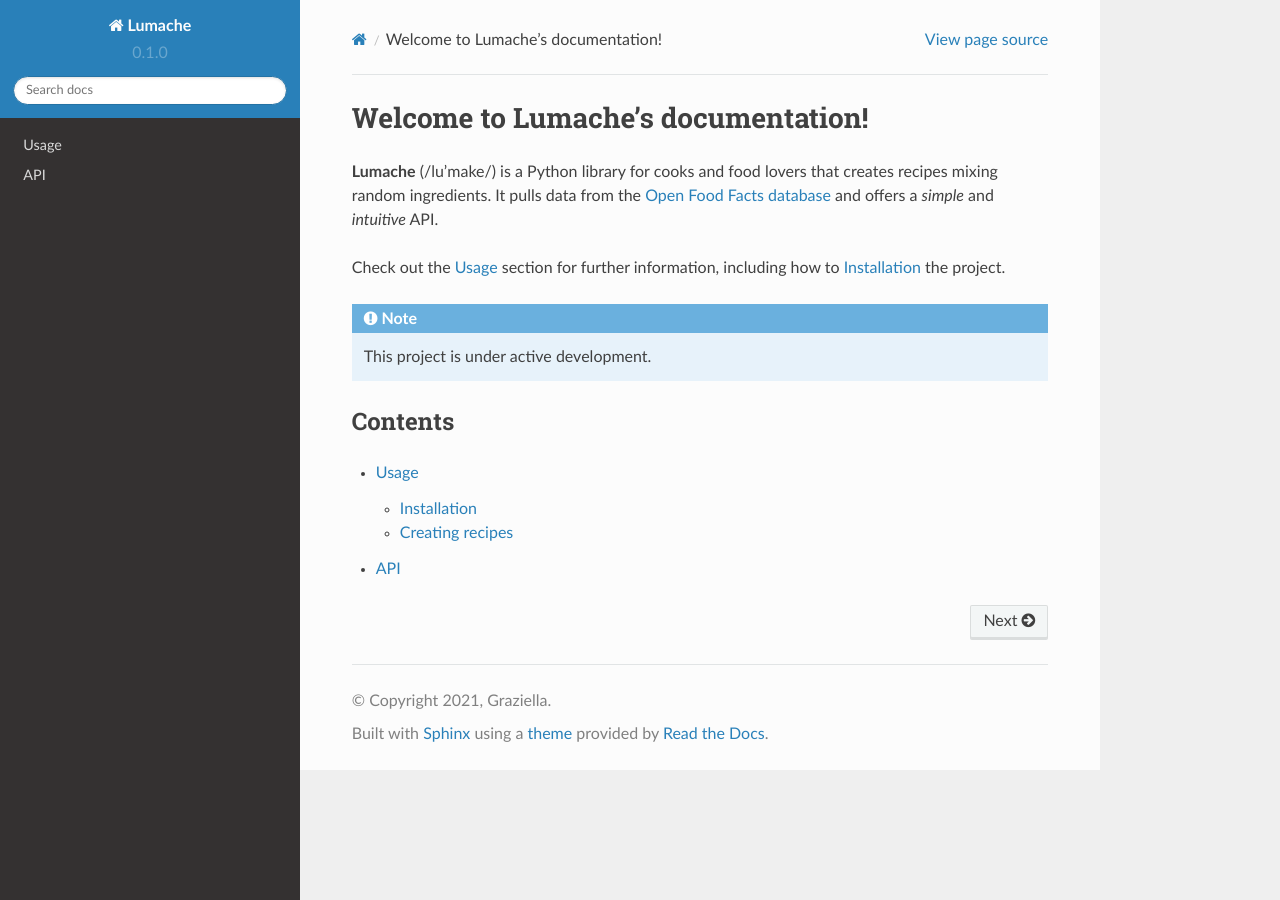
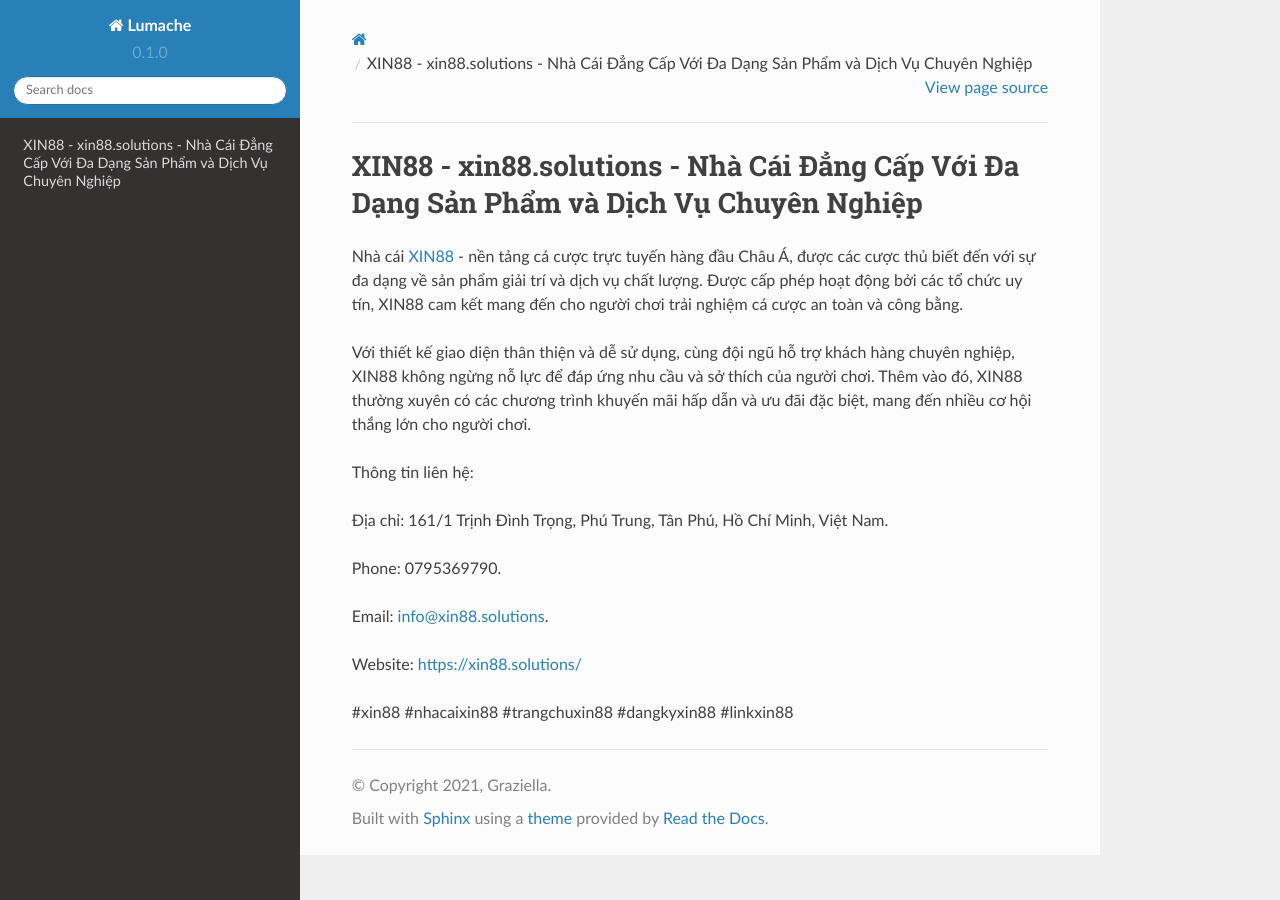
Before and after one commit to morriscraig2868/xin88solutions, a Sphinx documentation site: the page built from docs/source/index.rst, in a window 1280 px wide. Built offline with Sphinx 7.4.7 and the Read the Docs theme 2.0.0, drawn with Linux system fonts in a browser that asks for light colours.

Commit message:
Update index.rst

```diff
--- a/docs/source/index.rst
+++ b/docs/source/index.rst
@@ -1,22 +1,18 @@
-Welcome to Lumache's documentation!
+XIN88 - xin88.solutions - Nhà Cái Đẳng Cấp Với Đa Dạng Sản Phẩm và Dịch Vụ Chuyên Nghiệp
 ===================================
 
-**Lumache** (/lu'make/) is a Python library for cooks and food lovers
-that creates recipes mixing random ingredients.
-It pulls data from the `Open Food Facts database <https://world.openfoodfacts.org/>`_
-and offers a *simple* and *intuitive* API.
+Nhà cái `XIN88 <https://xin88.solutions/>`_ - nền tảng cá cược trực tuyến hàng đầu Châu Á, được các cược thủ biết đến với sự đa dạng về sản phẩm giải trí và dịch vụ chất lượng. Được cấp phép hoạt động bởi các tổ chức uy tín, XIN88 cam kết mang đến cho người chơi trải nghiệm cá cược an toàn và công bằng.
 
-Check out the :doc:`usage` section for further information, including
-how to :ref:`installation` the project.
+Với thiết kế giao diện thân thiện và dễ sử dụng, cùng đội ngũ hỗ trợ khách hàng chuyên nghiệp, XIN88 không ngừng nỗ lực để đáp ứng nhu cầu và sở thích của người chơi. Thêm vào đó, XIN88 thường xuyên có các chương trình khuyến mãi hấp dẫn và ưu đãi đặc biệt, mang đến nhiều cơ hội thắng lớn cho người chơi.
 
-.. note::
+Thông tin liên hệ:
 
-   This project is under active development.
+Địa chỉ: 161/1 Trịnh Đình Trọng, Phú Trung, Tân Phú, Hồ Chí Minh, Việt Nam.
 
-Contents
---------
+Phone: 0795369790.
 
-.. toctree::
+Email: info@xin88.solutions.
 
-   usage
-   api
+Website: https://xin88.solutions/
+
+#xin88 #nhacaixin88 #trangchuxin88 #dangkyxin88 #linkxin88
```
